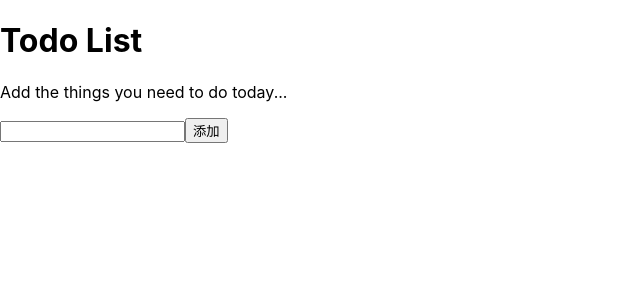
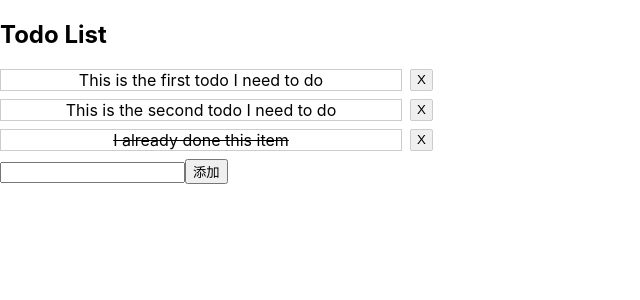
Before and after one commit to liule13/day10-todo, a React (Create React App) app: page / in a window 1280 px wide. Shown: the top 300 px of the page, without its empty margins (0-640 px from the left). Built offline with nearby package versions, Linux system fonts and the light colour scheme.

Commit message:
feat: beatify the UI of todo item and delete button

```diff
--- a/src/App.css
+++ b/src/App.css
@@ -1,11 +1,26 @@
+.todo-group {
+  display: flex;
+  flex-direction: column;
+  gap: 8px;
+  margin-bottom: 16px;
+}
+
+
+.todo-list {
+  display: flex;
+  flex-direction: row;
+  gap: 8px;
+}
 .todo-item{
-    width: 320px;
-    padding: 10px;
+    width: 400px;
     border: 1px solid #ccc;
-    margin-top: 10px;
     text-align: center;
 }
 .todo-item .todo-done{
     text-decoration: line-through;
-    color: gray;
 }
+.delete-button {
+  border: solid 1px #ccc;
+  border-radius: 2px;
+  cursor: pointer;
+}
--- a/src/App.js
+++ b/src/App.js
@@ -1,20 +1,21 @@
-import {useReducer} from "react";
+import { useReducer } from "react";
 import "./App.css";
-import {TodoGroup} from "./components/TodoGroup";
-import {todoReducer} from "./reducers/TodoReducer";
-import {TodoContext} from "./contexts/TodoContext";
+import { TodoGroup } from "./components/TodoGroup";
+import { todoReducer } from "./reducers/TodoReducer";
+import { TodoContext } from "./contexts/TodoContext";
 
 export const initState = [
-    // {id: 1, text: "the first todo", done: false},
-    // {id: 2, text: "the second todo", done: true},
-];
+    {id: 1, text: "This is the first todo I need to do", done: false},
+    {id: 2, text: "This is the second todo I need to do", done: false},
+    {id: 3, text: "I already done this item", done: true}];
 
 function App() {
     const [state, dispatch] = useReducer(todoReducer, initState);
     return (
-        <div>
-            <TodoContext value={{state, dispatch}}>
-                <TodoGroup/>
+        <div className="App">
+            <h2>Todo List</h2>
+            <TodoContext value={{ state, dispatch }}>
+                <TodoGroup />
             </TodoContext>
         </div>
     );
--- a/src/components/TodoGroup.js
+++ b/src/components/TodoGroup.js
@@ -1,22 +1,21 @@
-import {useContext} from "react";
-import {TodoItem} from "./TodoItem";
+import { useContext } from "react";
+import { TodoItem } from "./TodoItem";
 
-import {TodoContext} from "../contexts/TodoContext";
-import {AddTodoForm} from "./AddTodoItem";
+import { TodoContext } from "../contexts/TodoContext";
+import { AddTodoForm } from "./AddTodoItem";
 
 export function TodoGroup() {
-    const {state, dispatch} = useContext(TodoContext)
-    return <div>
-        <h1>Todo List</h1>
+    const { state } = useContext(TodoContext)
+    return (
+        <div className="todo-group">
             {state.length === 0 ? (
                 <p>Add the things you need to do today...</p>
             ) : (
                 state.map((item) => (
-                <TodoItem key={item.id} todo={item}/>
+                    <TodoItem key={item.id} todo={item} />
                 ))
             )}
-
-        <AddTodoForm/>
-
-    </div>;
+            <AddTodoForm />
+        </div>
+    );
 }
--- a/src/components/TodoItem.js
+++ b/src/components/TodoItem.js
@@ -1,29 +1,34 @@
-import {useContext} from "react";
+import { useContext } from "react";
 
-import {TodoContext} from "../contexts/TodoContext";
+import { TodoContext } from "../contexts/TodoContext";
 
 export function TodoItem(props) {
-    const {state, dispatch} = useContext(TodoContext)
+    const { dispatch } = useContext(TodoContext)
 
     function makeAsDone() {
         dispatch({
             type: "TOGGLE_TODO",
-            payload: {id: props.todo.id}
+            payload: { id: props.todo.id }
         })
     }
 
     function deleteTodo() {
         dispatch({
             type: "DELETE_TODO",
-            payload: {id: props.todo.id}
+            payload: { id: props.todo.id }
         });
     }
 
     return (
-        <div className={"todo-item"} onClick={makeAsDone}>
-            <span className={props.todo.done ? "todo-done" : ""}>
-                {props.todo.text}
-            </span>
-            <button onClick={deleteTodo}>X</button>
-        </div>);
+        <div className="todo-list">
+            <div className={"todo-item"} onClick={makeAsDone}>
+                <span className={props.todo.done ? "todo-done" : ""}>
+                    {props.todo.text}
+                </span>
+            </div>
+            <button className="delete-button" onClick={deleteTodo}>X</button>
+        </div>
+
+
+    );
 }
```
Lines whose indentation alone changed are shown as unchanged.
